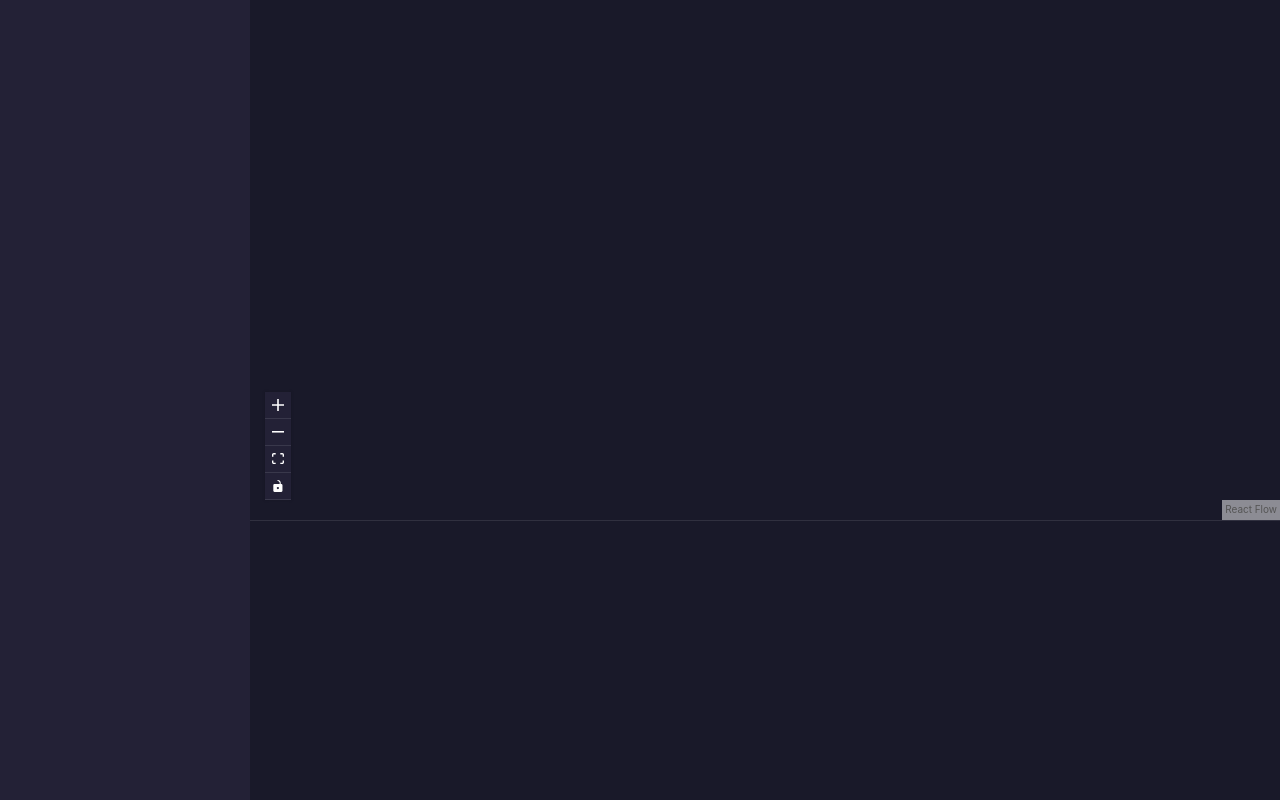
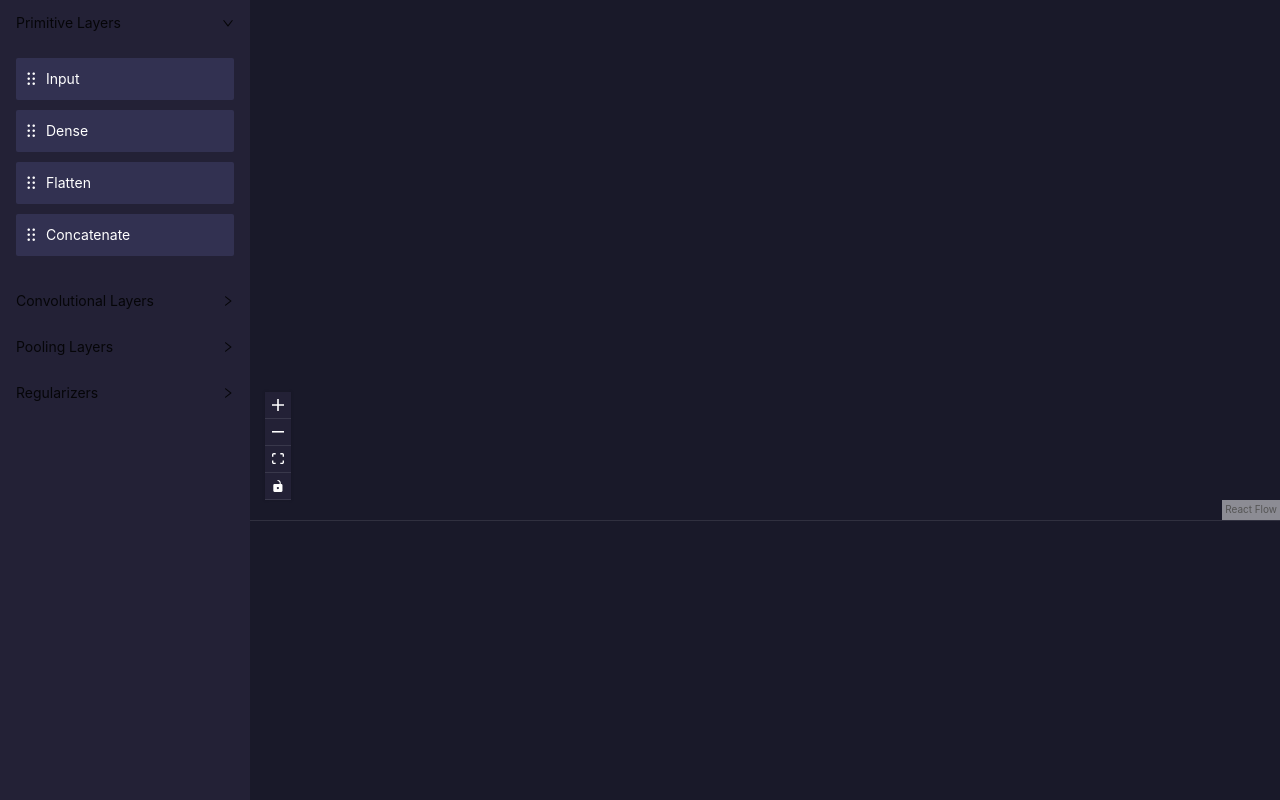
Before and after one commit to hayriyigit/tfjs-modelplatform, a React app in the folder client/: page / in a window 1280 px wide. Built offline with nearby package versions, Linux system fonts and the light colour scheme.

Commit message:
add sidebar items

```diff
--- a/client/src/App.js
+++ b/client/src/App.js
@@ -1,10 +1,14 @@
 import ReactFlowComponent from './components/ReactFlowComponent';
+
+// import components
+import SideBar from './components/SideBar';
+
 import './styles/global.scss';
 
 export default function App() {
   return (
     <div className="container">
-      <div className="sidebar"></div>
+      <SideBar />
       <div className="content">
         <div className="flow">
           <ReactFlowComponent />
--- /dev/null
+++ b/client/src/components/Elements/SidebarItem/index.js
@@ -0,0 +1,33 @@
+import React from 'react';
+
+export default function index({ name }) {
+  return (
+    <div className="dndnode" draggable>
+      {name}
+
+      <style jsx>
+        {`
+          .dndnode {
+            position: relative;
+            color: #fff;
+            background-color: #323151;
+            margin-bottom: 10px;
+            padding: 10px 30px;
+            border-radius: 2px;
+          }
+          .dndnode:before {
+            content: '.';
+            position: absolute;
+            left: 10px;
+            top: 0;
+            font-size: 20px;
+            line-height: 20px;
+            color: #fff;
+            text-shadow: 0 5px #fff, 0 10px #fff, 5px 0 #fff, 5px 5px #fff,
+              5px 10px #fff;
+          }
+        `}
+      </style>
+    </div>
+  );
+}
--- /dev/null
+++ b/client/src/components/SideBar/index.js
@@ -0,0 +1,59 @@
+import React from 'react';
+import { Collapse } from 'antd';
+import SidebarItem from '../Elements/SidebarItem';
+
+const { Panel } = Collapse;
+
+export default function index() {
+  return (
+    <div className="sidebar">
+      <Collapse expandIconPosition="right" defaultActiveKey={1} ghost>
+        <Panel header="Primitive Layers" key="1">
+          <SidebarItem name="Input" />
+          <SidebarItem name="Dense" />
+          <SidebarItem name="Flatten" />
+          <SidebarItem name="Concatenate" />
+        </Panel>
+        <Panel header="Convolutional Layers" key="2">
+          <SidebarItem name="Conv2D" />
+          <SidebarItem name="SepConv2D" />
+        </Panel>
+        <Panel header="Pooling Layers" key="3">
+          <SidebarItem name="AvgPooling2D" />
+          <SidebarItem name="MaxPool2D" />
+          <SidebarItem name="GlobalAveragePooling2D" />
+          <SidebarItem name="GlobalMaxPooling2D" />
+        </Panel>
+        <Panel header="Regularizers" key="4">
+          <SidebarItem name="Dropout" />
+          <SidebarItem name="BatchNorm" />
+        </Panel>
+      </Collapse>
+
+      <style jsx>{`
+        .sidebar {
+          display: flex;
+          flex-direction: column;
+          height: 100%;
+          width: 250px;
+          background-color: #232136;
+          overflow-y: auto;
+          -ms-overflow-style: none;
+          scrollbar-width: none;
+        }
+        .sidebar::-webkit-scrollbar {
+          display: none;
+        }
+        .ant-collapse-header {
+          color: #fff !important;
+          font-weight: bold;
+          font-size: 1.15em;
+        }
+        svg {
+          width: 1.2em !important;
+          height: 1.2em !important;
+        }
+      `}</style>
+    </div>
+  );
+}
--- a/client/src/styles/global.scss
+++ b/client/src/styles/global.scss
@@ -9,12 +9,6 @@
   flex-direction: row;
   height: 100vh;
   background-color: #191929;
-}
-
-.sidebar {
-  height: 100%;
-  width: 250px;
-  background-color: #232136;
 }
 
 .content {
```
Also changed, not shown: client/src/components/NodeTypes/Conv2D/index.js (+12 -13 lines).
